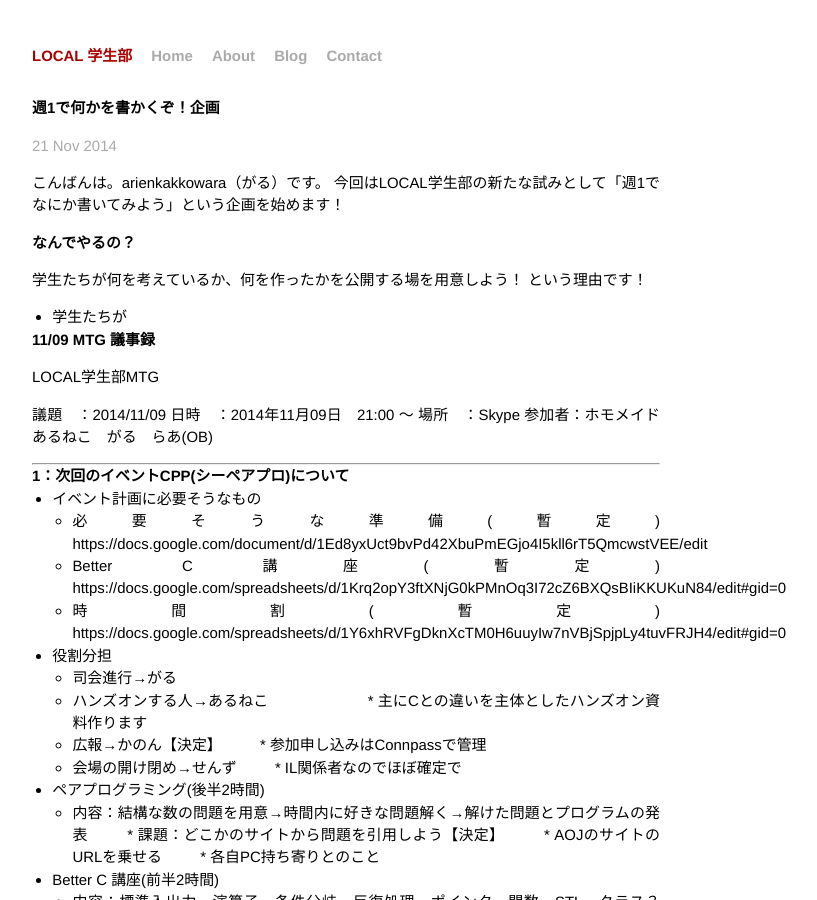
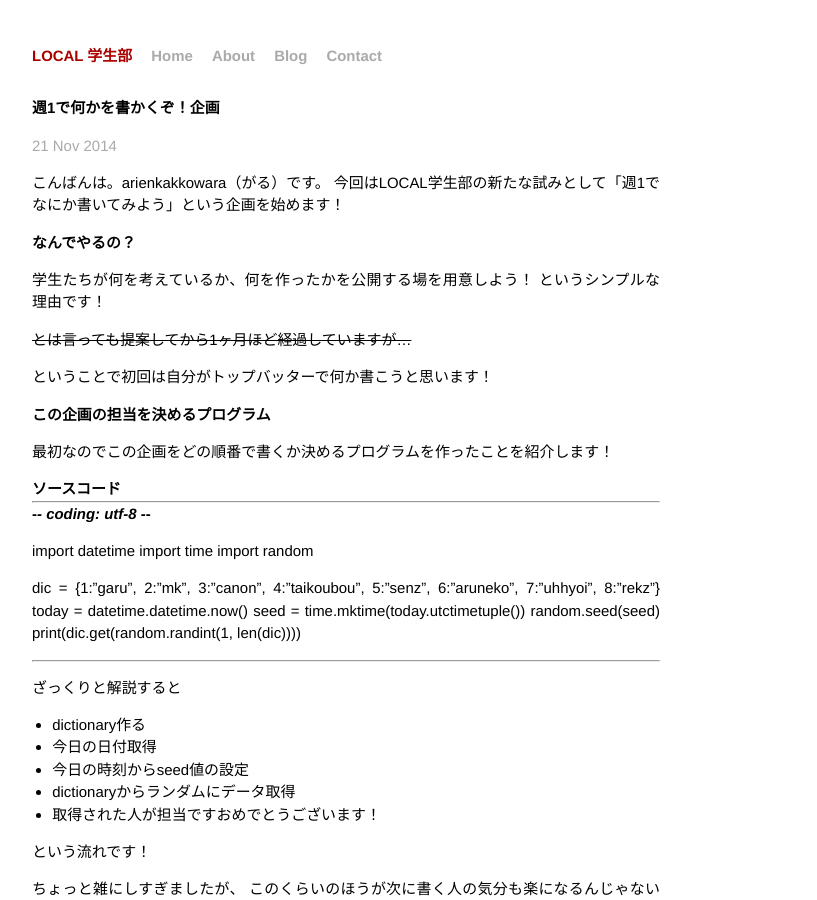
Before and after one commit to local-students/local-students.github.io, a Jekyll site: the page built from _posts/2014-11-22-doodling.markdown, in a window 1280 px wide and 900 px high. Shown: the whole window, without its empty margins (294-1111 px from the left). Built offline with Jekyll 4.4.1, drawn with Linux system fonts in a browser that asks for light colours; Markdown is read by kramdown in place of the engine named in the settings; comment, search, counter and statistics services are not loaded; some of the changed text lies outside the part shown.

Commit message:
週1で何書く企画
やっと書きました

```diff
--- a/_posts/2014-11-22-doodling.markdown
+++ b/_posts/2014-11-22-doodling.markdown
@@ -11,109 +11,48 @@ categories: doodling
 ## なんでやるの？
 
 学生たちが何を考えているか、何を作ったかを公開する場を用意しよう！
-という理由です！
+というシンプルな理由です！
+
+~~とは言っても提案してから1ヶ月ほど経過していますが…~~
+
+ということで初回は自分がトップバッターで何か書こうと思います！
+
+## この企画の担当を決めるプログラム
+
+最初なのでこの企画をどの順番で書くか決めるプログラムを作ったことを紹介します！
 
 
+## ソースコード
 
-* 学生たちが
+-------------
+# -*- coding: utf-8 -*-
 
-# 11/09 MTG 議事録
+import datetime
+import time
+import random
 
-  LOCAL学生部MTG
-
-議題　：2014/11/09
-日時　：2014年11月09日　21:00 ～
-場所　：Skype
-参加者：ホモメイド　あるねこ　がる　らあ(OB)
-
-----------------------------------------------------------------------
+dic = {1:"garu", 2:"mk", 3:"canon", 4:"taikoubou", 5:"senz", 6:"aruneko", 7:"uhhyoi", 8:"rekz"}
+today = datetime.datetime.now()
+seed = time.mktime(today.utctimetuple())
+random.seed(seed)
+print(dic.get(random.randint(1, len(dic))))
 
 
+-------------
 
-## 1：次回のイベントCPP(シーペアプロ)について
-* イベント計画に必要そうなもの
-  * 必要そうな準備(暫定) https://docs.google.com/document/d/1Ed8yxUct9bvPd42XbuPmEGjo4I5kll6rT5QmcwstVEE/edit
-  * Better C 講座(暫定) https://docs.google.com/spreadsheets/d/1Krq2opY3ftXNjG0kPMnOq3I72cZ6BXQsBIiKKUKuN84/edit#gid=0
-  * 時間割(暫定) https://docs.google.com/spreadsheets/d/1Y6xhRVFgDknXcTM0H6uuyIw7nVBjSpjpLy4tuvFRJH4/edit#gid=0
-* 役割分担
-  * 司会進行→がる
-  * ハンズオンする人→あるねこ
-　　 * 主にCとの違いを主体としたハンズオン資料作ります
-  * 広報→かのん【決定】
-　　 * 参加申し込みはConnpassで管理
-  * 会場の開け閉め→せんず
-　　 * IL関係者なのでほぼ確定で
-* ペアプログラミング(後半2時間)
-  * 内容：結構な数の問題を用意→時間内に好きな問題解く→解けた問題とプログラムの発表
-　　 * 課題：どこかのサイトから問題を引用しよう【決定】
-　　 * AOJのサイトのURLを乗せる
-　　 * 各自PC持ち寄りとのこと
-* Better C 講座(前半2時間)
-  * 内容：標準入出力、演算子、条件分岐、反復処理、ポインタ、関数、STL、クラス？【宿題】
-  * ハンズオン形式
-* おやつタイム
-  * 休憩はおやつタイムにしても良いかも！
-  * 予算が必要になりそうなので大人部と協議【宿題】
-　　 * 次回大人部MTGで問い合わせる予定【宿題】
-* 開催時期
-  * 12月23日(火)　天皇誕生日
-　　 * あやしい：たいこーぼー
-　　 * 他の運営陣が参加不可多数でない限りはこの日開催で【決定】
-* 開催場所
-  * 第1候補：IL社会議室
-　　 * 貸出期間 12:00~19:00
+ざっくりと解説すると
+
++ dictionary作る
++ 今日の日付取得
++ 今日の時刻からseed値の設定
++ dictionaryからランダムにデータ取得
++ 取得された人が担当ですおめでとうございます！
+
+という流れです！
 
 
-## 2：名刺のデザインについて
-* http://mhtdesign.net/ でブラウザ上で作成
-* ブラウザにて名刺の修正(がる)
+ちょっと雑にしすぎましたが、
+このくらいのほうが次に書く人の気分も楽になるんじゃないでしょうかね？
 
 
-## 3：公式サイト・Wikiについて
-* Webページについて 担当：たいこーぼー
-  * 進捗報告
-　　 * 文字コードと画像が大変(たいこーぼー)
-　　 * 現在のページに載せて作業を続けよう
-  * 週1で何かを書いてみる案について
-　　 * まずはMTGの開催報告は継続で【決定】
-　　 * 週1で各メンバー1人がなにか記事を書く【決定】
-　　 * 自分が現在製作中のプログラムの紹介・製作状況報告【決定】
-      * 学校の様子、自分のIT知識の披露や、プログラムクイズだったり…
-      * 勉強会の参加レポート
-      * 第1投稿者はがる、二回目以降はランダム(プログラム作って)決定
-* Wikiについて 担当：がる
-  * 進捗報告 https://svgn.biz/project/3419
-　　 * 1人では大変なのでお手伝いお願いします(がる)
-　　 * やります(あるねこ)→2013/12/06からお手伝い
-　　 * 目標：11月中
-
-
-## 4：PaaSハッカソンについて
-* 告知も兼ねて12月くらいにある程度固まると学校に宣伝できそう
-* 開催時期
-  * 開催するならはっきり時期を決めよう(3月くらい？)【宿題】
-* 開催場所
-  * 札幌？室蘭？遠隔？【宿題】
-* 開催内容
-  * http://www.city.muroran.lg.jp/main/org2260/odlib.php　を使ったアプリはどう？
-* このイベントは学生以外にもスポットライトを当てているとのこと
-
-
-## 5：その他(かのん提案)
-* Googleカレンダーをもっと活用したい
-  * MTGに関してはMLに流す人が活用する(次回日程とか)
-* 作業する空間としてどう？(提案：らあ) http://miraist.com/
-* TO DO アプリ案としてどう？(提案：かのん) https://web.any.do/
-* カレンダーとしてどう？(提案：かのん)http://gigazine.net/news/20140616-sunrise-calendar/
-* クロスプラットフォームなカレンダー管理がほしいな
-
-
-## 6：課題
-* がる：大人部への報告(今回のイベントの予算申請など)【宿題】
-* かのん：知人への告知開始【宿題】
-
-
----------------------------------------------------------------------
-
-議事録は以上です。
-次回というか直近で行われるMTGは11月21日(金) 21:00 より行います。
+今回はこのぐらいで失礼しますー。
```
Also changed, not shown: _posts/2014-10-25-MTG .markdown (line endings or trailing spaces), 2 other files.
